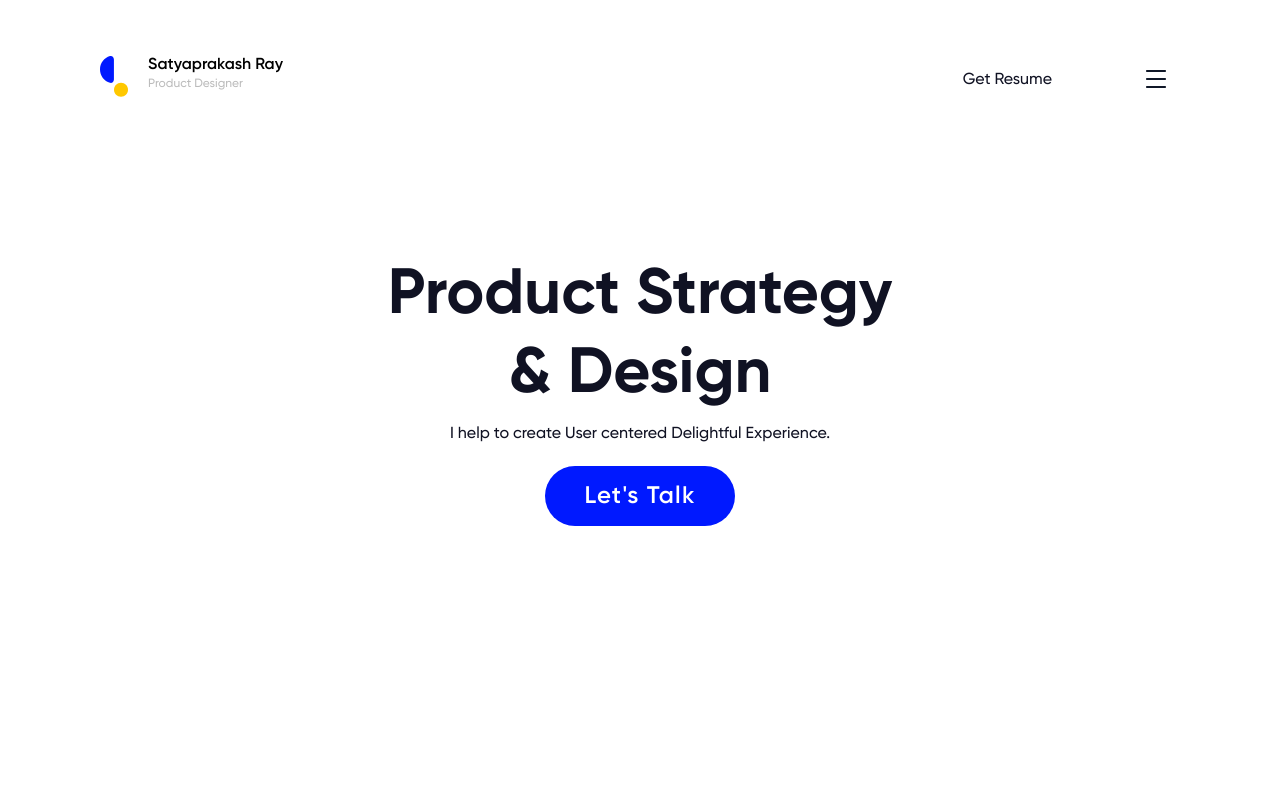
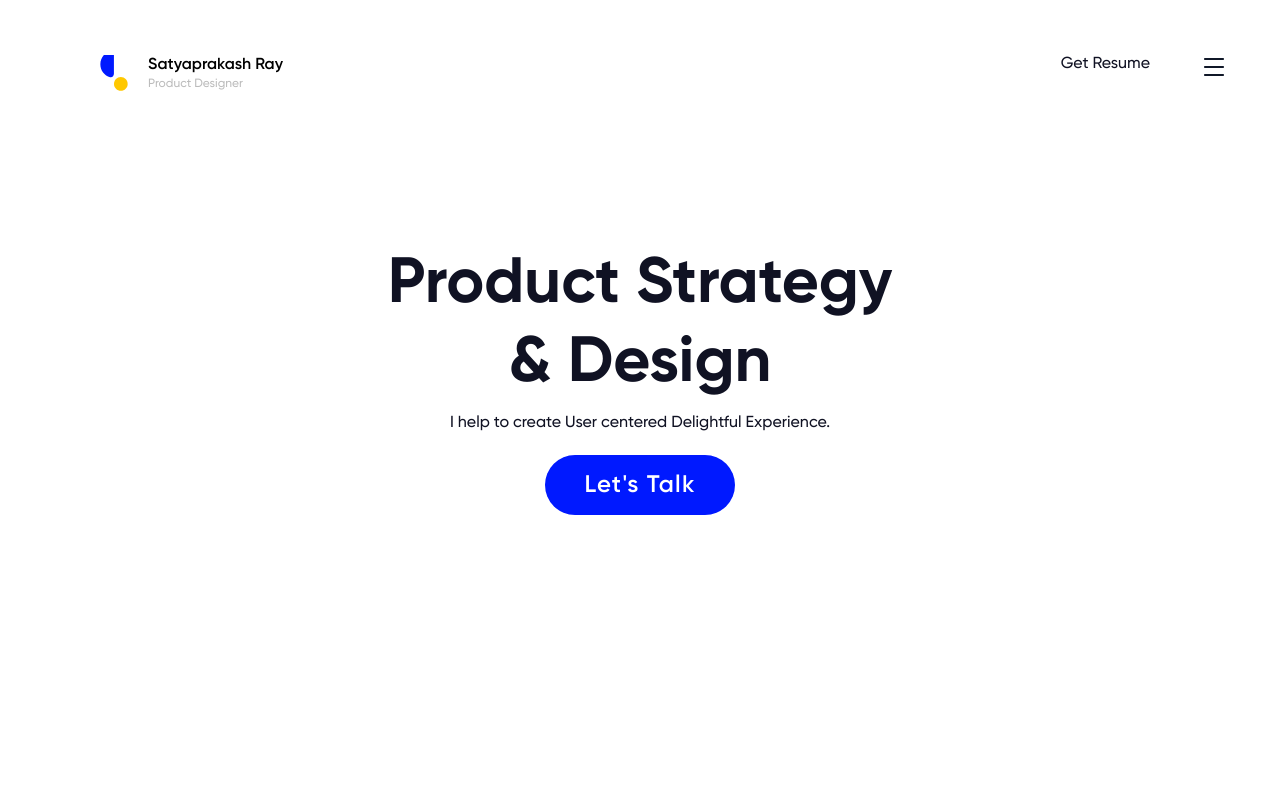
Before and after one commit to heytulsiprasad/satya-design, a Next.js app: page / in a window 1280 px wide. Shown: the top 800 px of the page. Built offline with nearby package versions, Linux system fonts and the light colour scheme.

Commit message:
Fix navbar floating button and scroll issues

```diff
--- a/components/Navbar/index.js
+++ b/components/Navbar/index.js
@@ -1,4 +1,4 @@
-import React, { useState, useRef, forwardRef } from 'react'
+import React, { useState, useRef, forwardRef, useEffect } from 'react'
 import Image from 'next/image'
 import { useMediaQuery } from 'react-responsive'
 
@@ -7,7 +7,7 @@ import dynamic from 'next/dynamic'
 import logo from '../../assets/logo.svg'
 import theme from '../../assets/theme.svg'
 import hamburger from '../../assets/hamburger.svg'
-import { NavbarContainer, NavList, NavHero } from './styles'
+import { NavbarContainer, NavList, NavHero, HamburgerMenu } from './styles'
 import Sidebar from '../Sidebar'
 import useOnClickOutside from '../../hooks/useOnClickOutside'
 
@@ -16,11 +16,31 @@ const MediaQuery = dynamic(
   { ssr: false }
 )
 
+function disableScroll() {
+  // Get the current page scroll position
+  let scrollTop = window.pageYOffset || document.documentElement.scrollTop
+  let scrollLeft = window.pageXOffset || document.documentElement.scrollLeft
+
+  // if any scroll is attempted, set this to the previous value
+  window.onscroll = function () {
+    window.scrollTo(scrollLeft, scrollTop)
+  }
+}
+
+function enableScroll() {
+  window.onscroll = function () {}
+}
+
 const Navbar = () => {
   const ref = useRef()
 
   const [open, setOpen] = useState(false)
   useOnClickOutside(ref, () => setOpen(false))
+
+  useEffect(() => {
+    if (open) disableScroll()
+    else enableScroll()
+  }, [open])
 
   return (
     <>
@@ -41,21 +61,21 @@ const Navbar = () => {
         <NavList>
           <ul>
             <MediaQuery minWidth={700}>
-              <li>
+              <li className="resume">
                 <button>
                   <p>Get Resume</p>
                 </button>
               </li>
             </MediaQuery>
-            <li>
-              <button onClick={() => setOpen((c) => !c)}>
-                <Image src={hamburger} alt="Hamburger Menu" />
-              </button>
-            </li>
           </ul>
         </NavList>
       </NavbarContainer>
       <Sidebar setOpen={setOpen} open={open} ref={ref} />
+      <HamburgerMenu>
+        <button className="hamburger" onClick={() => setOpen((c) => !c)}>
+          <Image src={hamburger} alt="Hamburger Menu" />
+        </button>
+      </HamburgerMenu>
     </>
   )
 }
--- a/components/Navbar/styles.js
+++ b/components/Navbar/styles.js
@@ -8,6 +8,7 @@ export const NavbarContainer = styled.nav`
   flex-basis: 20%;
 
   @media only screen and (max-width: 900px) {
+    width: 95%;
     padding: 5.5rem 3.2rem 0;
   }
 `
@@ -86,5 +87,21 @@ export const NavList = styled.div`
     li span {
       display: block !important;
     }
+
+    .resume {
+      padding-right: 3rem;
+    }
   }
 `
+
+export const HamburgerMenu = styled.div`
+  position: fixed;
+  top: 4.25rem;
+  right: 4.25rem;
+
+  button {
+    border: none;
+    background: none;
+    cursor: pointer;
+  }
+`
```
